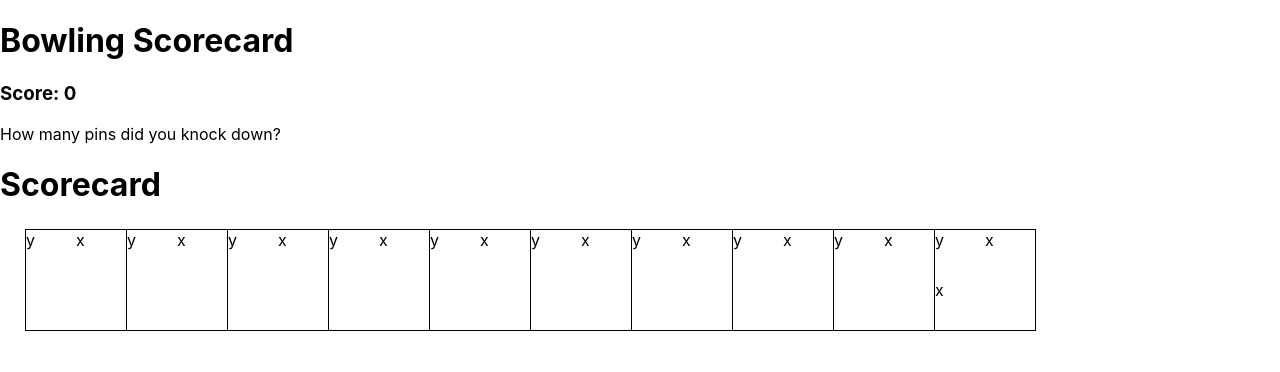
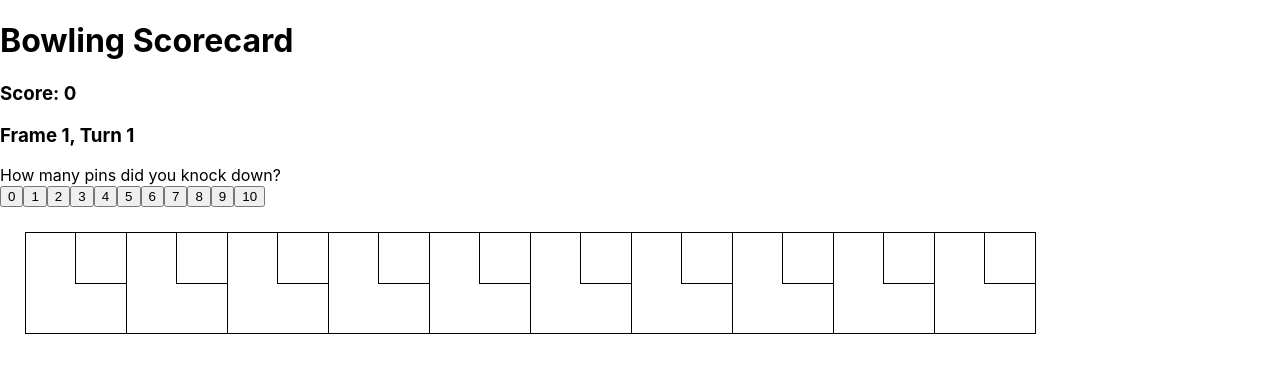
Before and after one commit to jimburch/bowling-scorecard, a React (Create React App) app: page / in a window 1280 px wide. Shown: the top 372 px of the page. Built offline with nearby package versions, Linux system fonts and the light colour scheme; the HTML template or start-up script is replaced by a standard one.

Commit message:
added functions to update pins per turn

```diff
--- a/src/components/Input.js
+++ b/src/components/Input.js
@@ -1,6 +1,9 @@
-import React from 'react';
+import React, { useState } from 'react';
 
-function Input(props) {
+function Input({ boxScore, setBoxScore }) {
+	const [frame, setFrame] = useState(1);
+	const [turn, setTurn] = useState(1);
+	const [pins, setPins] = useState(10);
 	function renderPins(pins) {
 		const pinArray = [];
 		for (let i = 0; i <= pins; i++) {
@@ -15,22 +18,53 @@ function Input(props) {
 
 	function handleClick(e) {
 		e.preventDefault();
-		if (props.frame < 10) {
-			if (props.turn !== 1 || e.target.value === '10') {
-				props.setPins(10);
-				props.setTurn(1);
-				props.setFrame(props.frame + 1);
+		updateScorecard(frame, turn, e.target.value);
+		if (frame < 10) {
+			if (turn !== 1 || e.target.value === '10') {
+				setPins(10);
+				setTurn(1);
+				setFrame(frame + 1);
 			} else {
-				props.setPins(10 - e.target.value);
-				props.setTurn(props.turn + 1);
+				setPins(10 - e.target.value);
+				setTurn(turn + 1);
 			}
 		}
 	}
 
-	const pinChoices = renderPins(props.pins);
+	const pinChoices = renderPins(pins);
+
+	function updateScorecard(currentFrame, currentTurn, currentScore) {
+		let frame = boxScore[currentFrame];
+
+		if (currentTurn === 1 && currentScore === '10') {
+			frame[currentTurn] = 'X';
+			setBoxScore({ ...boxScore, currentFrame: frame });
+			console.log('strike!');
+		} else if (
+			currentTurn === 2 &&
+			Number(frame[0]) + Number(currentScore) === 10
+		) {
+			frame[currentTurn - 1] = '/';
+			setBoxScore({ ...boxScore, currentFrame: frame });
+			console.log('spare!');
+		} else {
+			frame[currentTurn - 1] = currentScore;
+			setBoxScore({ ...boxScore, currentFrame: frame });
+			console.log('score!');
+		}
+	}
+
+	function calculateScores() {
+		for (let frame in boxScore) {
+			// figure out how to do this shit
+		}
+	}
 
 	return (
 		<div className="input">
+			<h3>
+				Frame {frame}, Turn {turn}
+			</h3>
 			<div>How many pins did you knock down?</div>
 			{pinChoices}
 		</div>
--- a/src/components/Scorecard.js
+++ b/src/components/Scorecard.js
@@ -1,14 +1,13 @@
 import React from 'react';
 
-function Scorecard() {
+function Scorecard({ boxScore }) {
 	function renderScorecard() {
-		const framesArray = [];
-		for (let i = 1; i < 10; i++) {
-			framesArray.push(i);
-		}
-		return framesArray.map((index, frame) => (
+		const frameArray = [1, 2, 3, 4, 5, 6, 7, 8, 9];
+		return frameArray.map((frame, index) => (
 			<div className="frame" key={index} value={frame}>
-				y<div className="frame-corner">x</div>
+				<div className="turn-one">{boxScore[frame][0]}</div>
+				<div className="turn-two">{boxScore[frame][1]}</div>
+				<div className="subtotal">{boxScore[frame][2]}</div>
 			</div>
 		));
 	}
@@ -17,12 +16,13 @@ function Scorecard() {
 
 	return (
 		<div className="scorecard">
-			<h1>Scorecard</h1>
 			<div className="frames-container">
 				{frames}
 				<div className="frame" value={10}>
-					y<div className="frame-corner">x</div>
-					<div className="frame-corner">x</div>
+					<div className="turn-one">{boxScore[10][0]}</div>
+					<div className="turn-two">{boxScore[10][1]}</div>
+					<div className="turn-three">{boxScore[10][2]}</div>
+					<div className="subtotal">{boxScore[10][3]}</div>
 				</div>
 			</div>
 		</div>
```
